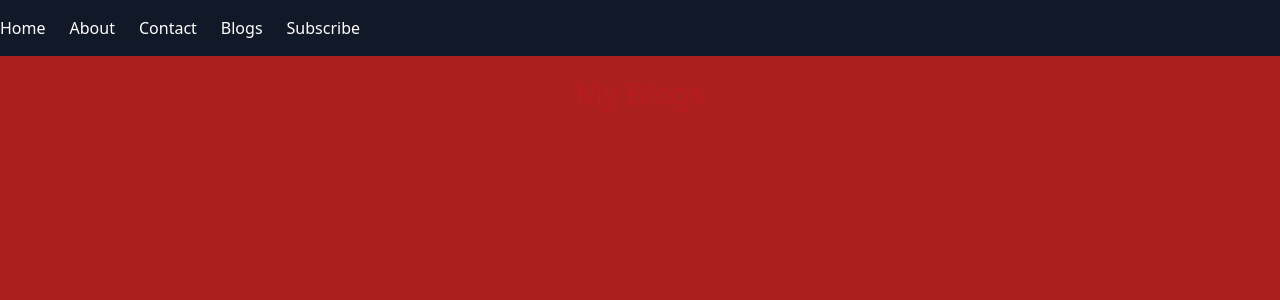
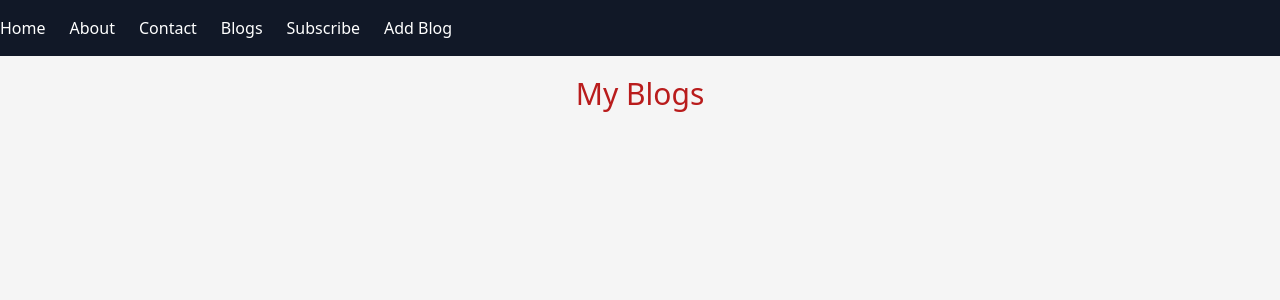
Before and after one commit to Ginanyangi/my_blog, a Django app: page /blog/ in a window 1280 px wide. Shown: the top 300 px of the page. Run offline with Django 5.2, Linux system fonts and the light colour scheme; data that the repository does not hold is empty; some libraries are stand-ins or nearby versions.

Commit message:
add new features

```diff
--- a/my_app/templates/blog_list.html
+++ b/my_app/templates/blog_list.html
@@ -8,10 +8,10 @@
     {% for blog in blogs%}
     <li>
         <h3 class="text-bold text-2xl">{{blog.title}}</h3>
+        <img src="{{blog.image.url}}" alt="Blog Image" class="image" width="300"></a>
         <p>{{blog.content}}</p>
-        <p><b>{{blog.author}}</b></p>
-        <p>{{blog.created_date}}</p>
-        <p>{{blog.published}}</p>
+        <p><b>{{blog.author}} on {{blog.date_posted}}</b></p>
+        <p >{{ blog.date_posted }}</p>
     </li>
       {% endfor %}
 </ul>
--- a/my_app/templates/navbar.html
+++ b/my_app/templates/navbar.html
@@ -6,6 +6,7 @@
         <li><a href="/contact/" class="text-white hover:text-gray-300">Contact</a></li>
         <li><a href="/blog/" class="text-white hover:text-gray-300">Blogs</a></li>
         <li><a href="/subscribe/" class="text-white hover:text-gray-300">Subscribe</a></li>
+        <li><a href="/add_blog/" class="text-white hover:text-gray-300">Add Blog</a></li>
     </ul>
 </div>
 </nav>
--- a/my_app/urls.py
+++ b/my_app/urls.py
@@ -1,9 +1,11 @@
 from django.urls import path
 from .views import *
+
 urlpatterns = [
    path('', index,name='index'),
    path('about/', about, name='about'),
    path('contact/', contact, name='contact'),
    path('blog/', blog_list, name='blog'),
    path('subscribe/', subscribe, name='subscribe'),
+   path('add_blog/',add_blog, name='add_blog')
 ]
--- a/my_app/views.py
+++ b/my_app/views.py
@@ -1,5 +1,6 @@
 from django.shortcuts import render, redirect
-from .models import Blog,Subscriber
+from .models import Blog
+from .models import Subscriber
 from django.contrib import messages
 from .forms import BlogForm
 
@@ -43,10 +44,10 @@ def subscribe(request):
 
 def add_blog(request):
     if request.method == 'POST':
-        form = BlogForm(request.POST)
+        form = BlogForm(request.POST,request.FILES)
         if form.is_valid():
-            blog = form.save()
-            return redirect('blog_list')
-        else:
-            form = BlogForm()
-    return render(request,'add_blog.html',{'form':form})
+            blog = form.save(commit=False)
+            return redirect('blog')
+    else:
+        form = BlogForm()
+    return render(request, 'add_blog.html', {'form': form})
--- a/requirements.txt
+++ b/requirements.txt
@@ -1,10 +1,14 @@
 asgiref==3.8.1
+certifi==2024.6.2
+cloudinary==1.40.0
 dj-database-url==2.2.0
 Django==5.0.6
 gunicorn==22.0.0
 packaging==24.0
 psycopg2==2.9.9
 python-decouple==3.8
+six==1.16.0
 sqlparse==0.5.0
 typing_extensions==4.12.1
 tzdata==2024.1
+urllib3==2.2.1
--- a/static/css/style.css
+++ b/static/css/style.css
@@ -1,3 +1,3 @@
 body {
-    background-color: rgb(171, 31, 31);
+    background-color: whitesmoke;
 }
```
Also changed, not shown: my_app/models.py (+9 -1 lines), my_app/templates/add_blog.html (+7 -2 lines), myproject/settings.py (+14 -0 lines), my_app/migrations/0004_alter_blog_options_blog_image.py (added).
